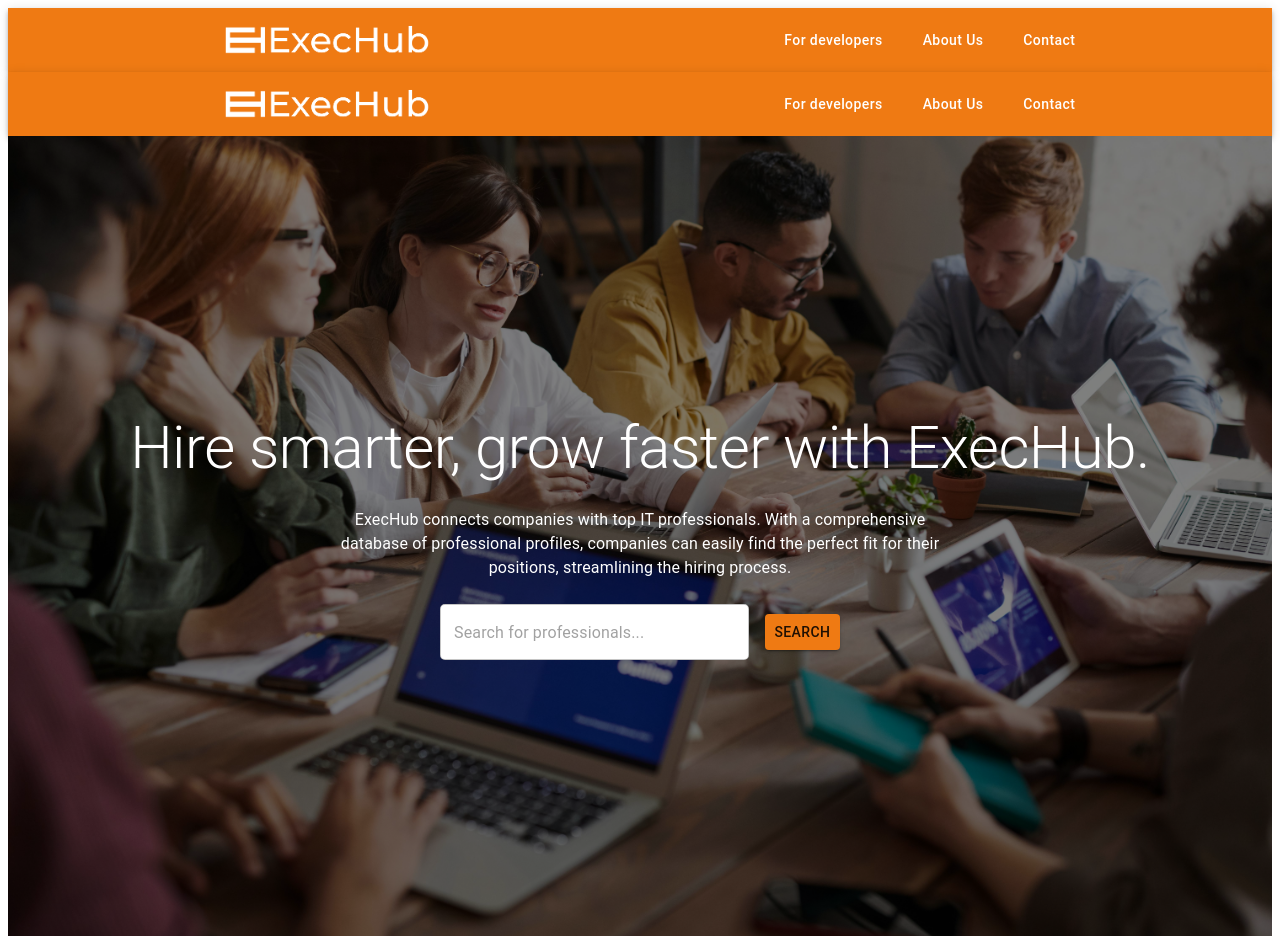
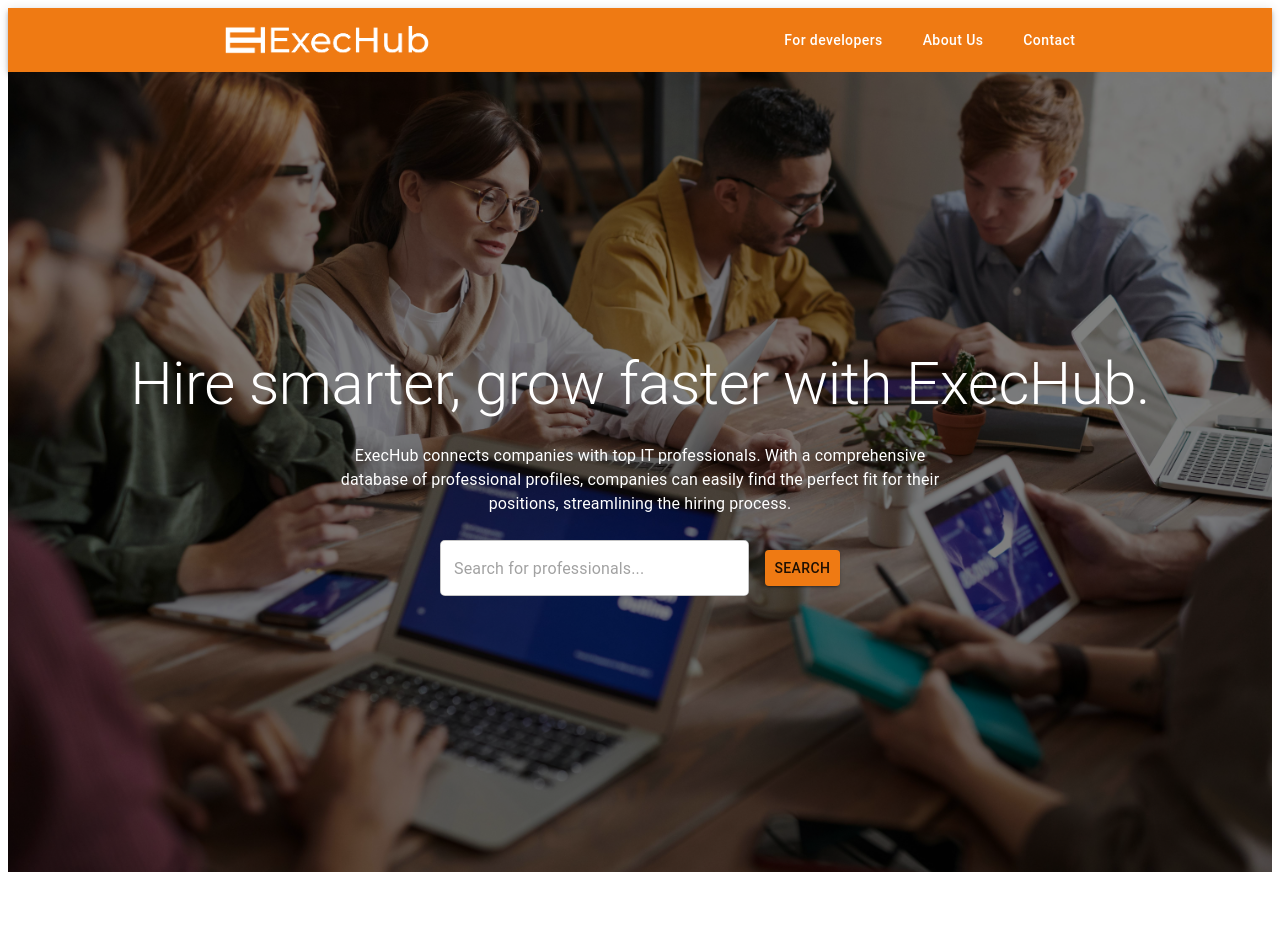
Before and after one commit to ScotuzziJr/exechub-platform, a React (Vite) app: page / in a window 1280 px wide. After the commit the page ends 880 px from the top, so only its background shows below. Built offline with nearby package versions, Linux system fonts and the light colour scheme.

Commit message:
chore: integrates new features and add router system

```diff
--- a/package.json
+++ b/package.json
@@ -16,7 +16,8 @@
     "@mui/material": "^6.3.0",
     "exechub-platform": "file:",
     "react": "^18.3.1",
-    "react-dom": "^18.3.1"
+    "react-dom": "^18.3.1",
+    "react-router-dom": "^7.1.1"
   },
   "devDependencies": {
     "@eslint/js": "^9.15.0",
--- a/src/App.tsx
+++ b/src/App.tsx
@@ -1,12 +1,17 @@
-import NavBar from "./components/Navbar"
+import { Routes, Route } from "react-router-dom"
 import Hero from "./pages/Hero"
+import { Register } from "./pages/Register"
+import { Login } from "./pages/Login"
 
 function App() {
 
   return (
     <>
-      <NavBar />
-      <Hero />
+    <Routes>
+          <Route path="/" element={<Hero />} />
+          <Route path="/register" element={<Register />} />
+          <Route path="/login" element={<Login />} />
+    </Routes>
     </>
   )
 }
--- a/src/main.tsx
+++ b/src/main.tsx
@@ -1,6 +1,7 @@
 import { StrictMode } from 'react'
 import { createRoot } from 'react-dom/client'
 import App from './App.tsx'
+import { BrowserRouter } from 'react-router-dom';
 
 import { ThemeProvider } from '@mui/material/styles';
 import theme from '../theme.ts';
@@ -8,7 +9,9 @@
 createRoot(document.getElementById('root')!).render(
   <StrictMode>
     <ThemeProvider theme={theme}>
-      <App />
+      <BrowserRouter>
+        <App />
+      </BrowserRouter>
     </ThemeProvider>
   </StrictMode>,
 )
```
Also changed, not shown: 1 other file (tests, documents, lock files or other folders).
